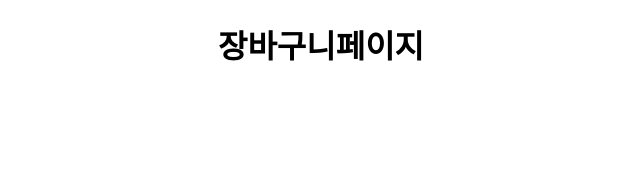
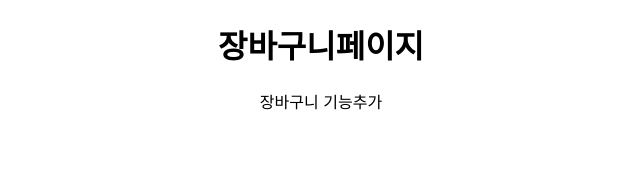
Before and after one commit to shin-hyun-ju2/teamproject, a React (Create React App) app: page /Cart in a window 1280 px wide. Shown: the top 179 px of the page, without its empty margins (319-959 px from the left). Built offline with nearby package versions, Linux system fonts and the light colour scheme.

Commit message:
장바구니 기능추가 내용
장바구니 기능추가 내용

```diff
--- a/src/cart/Cart.js
+++ b/src/cart/Cart.js
@@ -1,7 +1,12 @@
 import React from 'react';
 
 function Cart() {
-  return <h1>장바구니페이지</h1>;
+  return (
+    <>
+      <h1>장바구니페이지</h1>
+      <p>장바구니 기능추가</p>
+    </>
+  );
 }
 
 export default Cart;
```
